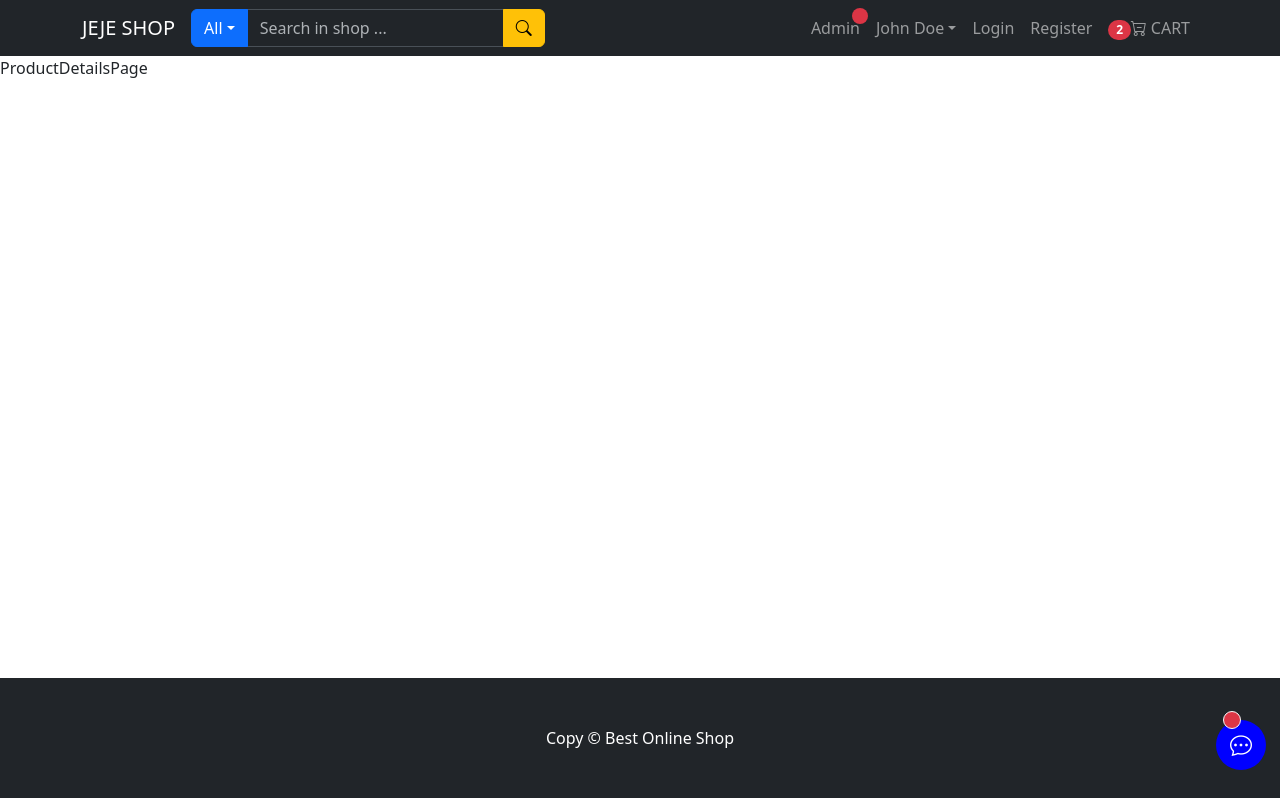
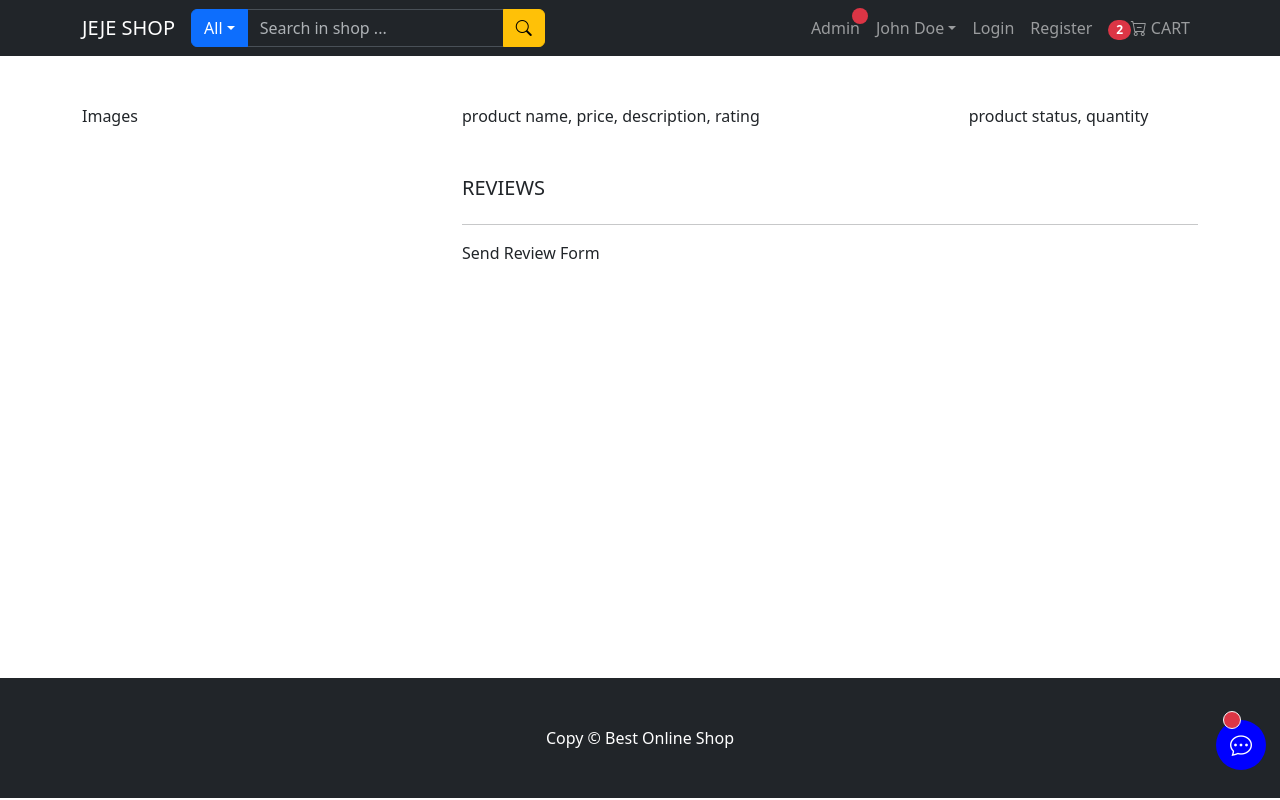
Before and after one commit to Jesicaahr/client-shop, a React (Create React App) app: page /product-details in a window 1280 px wide. Built offline with nearby package versions, Linux system fonts and the light colour scheme.

Commit message:
prepare product detail page layout

```diff
--- a/src/pages/ProductDetailsPage.js
+++ b/src/pages/ProductDetailsPage.js
@@ -1,11 +1,27 @@
-import { useParams } from 'react-router-dom';
-
 import React from 'react';
+import { Col, Container, Row } from 'react-bootstrap';
 
 const ProductDetailsPage = () => {
-  const { id } = useParams();
-  console.log(id);
-  return <div>ProductDetailsPage</div>;
+  return (
+    <Container>
+      <Row className='mt-5'>
+        <Col md={4}>Images</Col>
+        <Col md={8}>
+          <Row>
+            <Col md={8}>product name, price, description, rating</Col>
+            <Col md={4}>product status, quantity</Col>
+          </Row>
+          <Row>
+            <Col className='mt-5'>
+              <h5>REVIEWS</h5>
+            </Col>
+          </Row>
+          <hr />
+          Send Review Form
+        </Col>
+      </Row>
+    </Container>
+  );
 };
 
 export default ProductDetailsPage;
```
